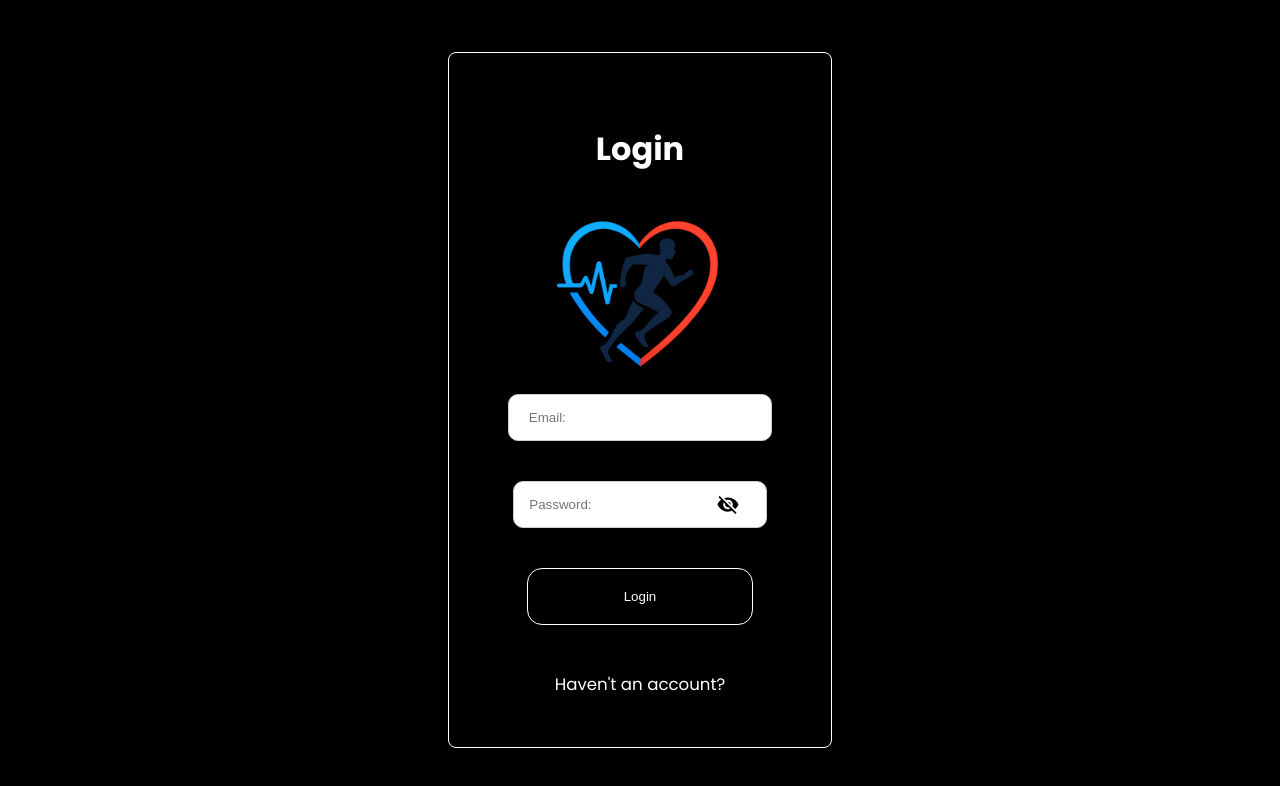
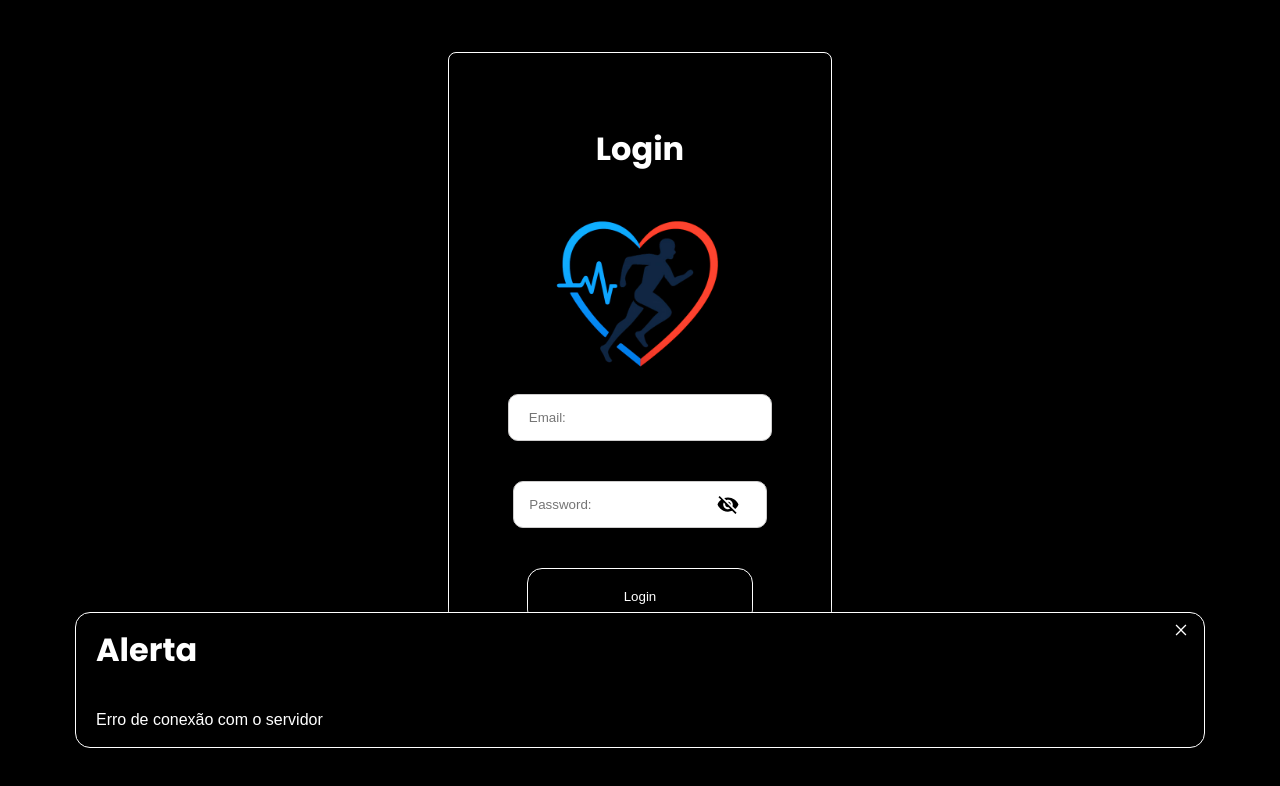
Before and after one commit to IM-DeV-Vitor/SportForU, a React (Vite) app: page /SportForU/auth/login in a window 1280 px wide. Both pictures are taken after a click on the button "Login". Shown: the top 786 px of the page. Built offline with nearby package versions, Linux system fonts and the light colour scheme; no server answers; a web font is replaced by a local one.

Commit message:
Tratamento de erro com caixa de alerta

```diff
--- a/src/components/login/login-items/LoginItems.jsx
+++ b/src/components/login/login-items/LoginItems.jsx
@@ -5,12 +5,15 @@ import { useNavigate } from "react-router-dom";
 import {  useState } from "react"
 import { IoMdEye } from "react-icons/io";
 import { IoMdEyeOff } from "react-icons/io";
+import Alert from "../../main/alerts/alert-container.jsx";
 
 export default function LoginItems() {
     const navigate = useNavigate()
     const [Email, setEmail] = useState("")
     const [Password, setPassword] = useState("")
     const [showPassword, setShowPassword] = useState(false);
+    const [alertMessage, setAlertMessage] = useState("");
+    const [alertVisible, setAlertVisible] = useState(false);
 
     const togglePasswordVisibility = () => setShowPassword(!showPassword);
 
@@ -30,14 +33,14 @@ export default function LoginItems() {
             if (response.ok) {
                 localStorage.setItem("token", data.token);
                 localStorage.setItem("email", Email);
-
-                alert("Login successful");
                 navigate("/")
             } else {
-                alert("Login failed: " + data.message);
+                setAlertMessage(data.message || "Erro ao fazer login");
+                setAlertVisible(true)
             }
         } catch (error) {
-            console.error("Error during login:", error);
+            setAlertMessage("Erro de conexão com o servidor");
+            setAlertVisible(true);
         }
     };
 
@@ -73,6 +76,12 @@ export default function LoginItems() {
                         </div>
                     </div>
                     <button onClick={handleLogin}>Login</button>
+                    <Alert
+                        id="alertBox"
+                        message={alertMessage}
+                        style={{ display: alertVisible ? "flex" : "none" }}
+                        onClose={() => setAlertVisible(false)}
+                    />
                     <Link to={"/auth/register"}>Haven't an account?</Link>
                 </div>
             </div>
--- a/src/components/login/login-items/login-items.module.css
+++ b/src/components/login/login-items/login-items.module.css
@@ -1,6 +1,7 @@
 @import url('https://fonts.googleapis.com/css2?family=Poppins:ital,wght@0,100;0,200;0,300;0,400;0,500;0,600;0,700;0,800;0,900;1,100;1,200;1,300;1,400;1,500;1,600;1,700;1,800;1,900&family=Tagesschrift&display=swap');
 * {
     -webkit-tap-highlight-color: transparent;
+    z-index: 5;
 }
 
 .container {
@@ -16,6 +17,7 @@
     border: .6px solid white;
     overflow: hidden;
 }
+
 
 .inputsContainer {
     display: flex;
--- /dev/null
+++ b/src/components/main/alerts/alert-container.jsx
@@ -0,0 +1,38 @@
+import { useState } from "react";
+import styles from "./alert-container.module.css";
+import { AiOutlineClose } from "react-icons/ai";
+
+export default function Alert({ id, style = {}, onClose, message }) {
+    return (
+        <div
+            id={id}
+            style={{
+                position: "fixed",
+                top: "85%",
+                left: "50%",
+                transform: "translate(-50%, -50%)",
+                justifyContent: "center",
+                flexDirection: "column",
+                fontFamily: "Arial, Helvetica, sans-serif",
+                color: "white",
+                textAlign: "justify",
+                padding: "10px 20px 20px 20px",
+                backgroundColor: "black",
+                height: "13vh",
+                width: "85vw",
+                border: "1px solid white",
+                borderRadius: "15px",
+                zIndex: 10,
+                boxShadow: "0 0 10px rgba(0,0,0,0.3)",
+                display: "block",
+                ...style,
+            }}
+        >
+            <div className={styles.icon}>
+                <AiOutlineClose onClick={onClose} style={{ cursor: "pointer" }} />
+            </div>
+            <h1 style={{ color: "white" }}>Alerta</h1>
+            <p>{message}</p>
+        </div>
+    );
+}
--- /dev/null
+++ b/src/components/main/alerts/alert-container.module.css
@@ -0,0 +1,11 @@
+.icon {
+    color: rgb(255, 255, 255);
+    position: absolute;
+    right: 1%;
+    top: 7%;
+    cursor: pointer;
+    border-radius: 50%;
+    transition: .5s ease-in-out;
+    height: 20px;
+    width: 20px;
+}
--- a/src/components/register/register-items/RegisterItems.jsx
+++ b/src/components/register/register-items/RegisterItems.jsx
@@ -2,6 +2,7 @@ import styles from "./register-items.module.css"
 import imageLogo from "/assets/logo.jpg"
 import { Link, useNavigate } from "react-router-dom";
 import {  useState } from "react"
+import Alert from "../../main/alerts/alert-container";
 
 export default function RegisterItems() {
     const navigate = useNavigate()
@@ -9,15 +10,25 @@ export default function RegisterItems() {
     const [Password, setPassword] = useState("")
     const [Fullname, setFullname] = useState("")
     const [ConfirmedPassword, setConfirmedPassword] = useState("")
+    const [alertMessage, setAlertMessage] = useState("");
+    const [alertVisible, setAlertVisible] = useState(false);
 
 
 
     const handleRegister = async (e) => {
         e.preventDefault()
-        if (Password != ConfirmedPassword) {
-            return alert("Senhas não conhecidem")
-        } else if (Password.length < 5){
-            return alert("Senha muito curta")
+        if (Fullname == "" || Email == "" || Password == "") {
+            setAlertMessage("É preciso preencher todos os campos!")
+            setAlertVisible(true)
+            return res.status(500).json({message: "Valor inválido"})
+        }else if (Password != ConfirmedPassword) {
+            setAlertMessage("As senhas não conhecidem")
+            setAlertVisible(true)
+            return
+        }else if (Password.length < 5){
+            setAlertMessage("A senha deve ter no mínimo 6 caracteres")
+            setAlertVisible(true)
+            return
         }
         try {
             const response = await fetch("https://sportforu-backend.onrender.com/auth/register", {
@@ -35,10 +46,10 @@ export default function RegisterItems() {
                 localStorage.setItem("token", data.token);
                 localStorage.setItem("email", Email);
 
-                alert("Register successfuly");
                 navigate("/")
             } else {
-                alert("Register failed: " + data.message);
+                setAlertMessage(data.message || "Register failed");
+                setAlertVisible(true)
             }
         } catch (error) {
             console.error("Error during register:", error);
@@ -75,6 +86,12 @@ export default function RegisterItems() {
                         }}
                     />
                     <button onClick={handleRegister}>Register</button>
+                    <Alert
+                        id="alertBox"
+                        message={alertMessage}
+                        style={{ display: alertVisible ? "flex" : "none" }}
+                        onClose={() => setAlertVisible(false)}
+                    />
                     <Link to={"/auth/login"}>Already have an account?</Link>
                 </div>
             </div>
--- a/src/main.jsx
+++ b/src/main.jsx
@@ -2,6 +2,7 @@ import { StrictMode } from 'react'
 import ReactDOM from 'react-dom/client'
 import App from "./components/main/App.jsx"
 import { BrowserRouter } from 'react-router-dom'
+import Alert from './components/main/alerts/alert-container.jsx'
 
 const root = ReactDOM.createRoot(document.querySelector("#root"))
 
```
